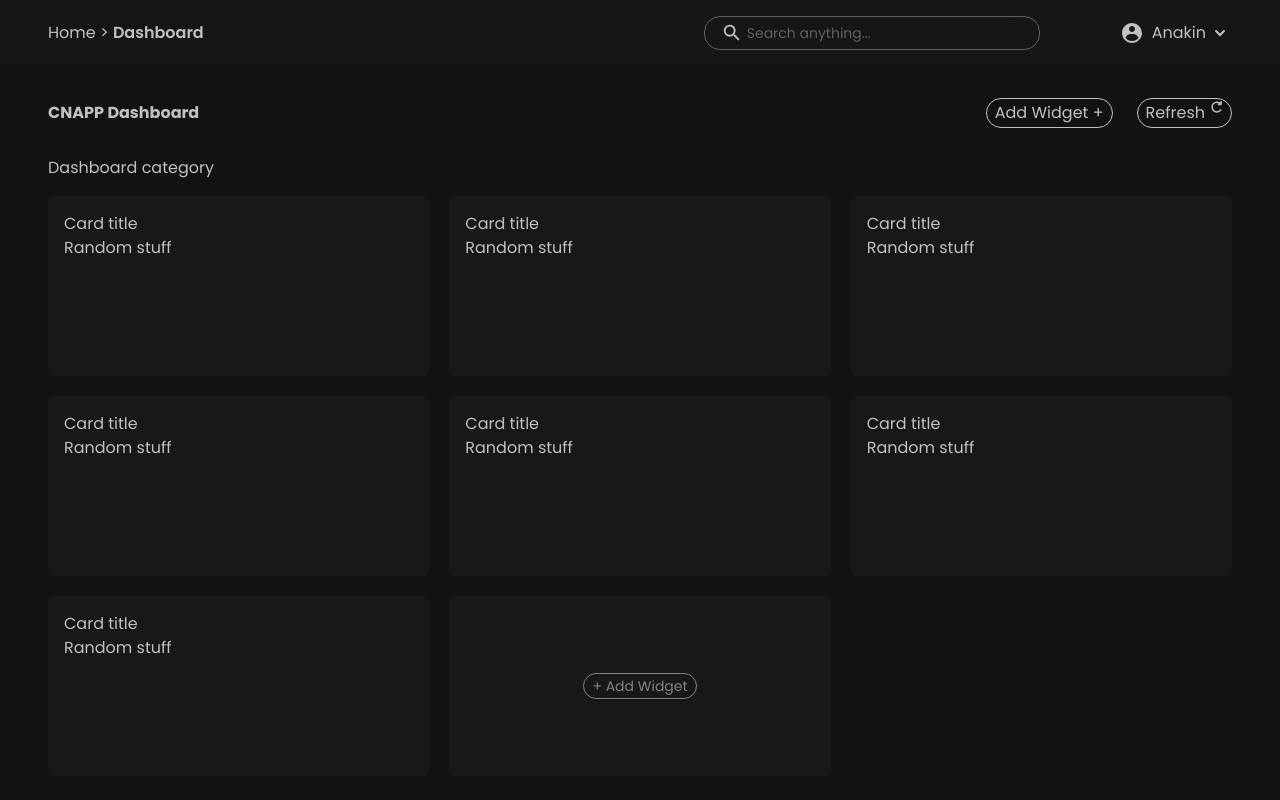
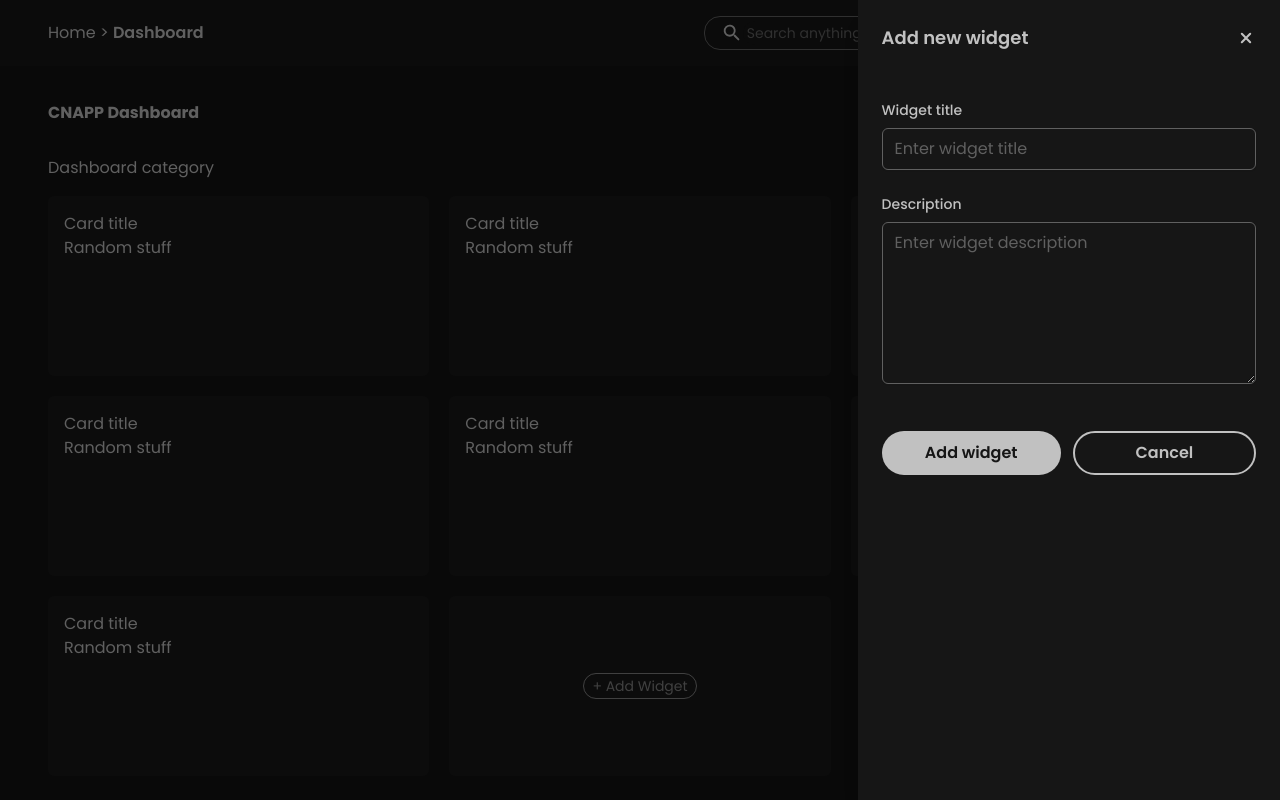
Before and after one commit to abh1SHAKE/widget-board, a React (Vite) app in the folder dashboard/: page / in a window 1280 px wide. Both pictures are taken after a click on the button "Add Widget +". Shown: the top 800 px of the page. Built offline with nearby package versions, Linux system fonts and the light colour scheme.

Commit message:
feat: add-widget, side-drawer implementation

```diff
--- a/dashboard/src/components/CategorySection.tsx
+++ b/dashboard/src/components/CategorySection.tsx
@@ -1,7 +1,12 @@
 import WidgetCard from "./WidgetCard"
 
-export default function CategorySection() {
-    const arr = [1, 2, 3, 4, 5, 6, 7]
+type CategorySectionProps = {
+    onAddWidget: () => void;
+};
+
+export default function CategorySection({ onAddWidget }: CategorySectionProps) {
+    const arr = [1, 2, 3, 4, 5, 6, 7];
+
     const gridCols = arr.length < 2
         ? "repeat(auto-fit,minmax(360px,30vw))"
         : "repeat(auto-fit,minmax(360px,1fr))"
@@ -16,7 +21,7 @@ export default function CategorySection() {
                     </div>
                 ))}
 
-                <WidgetCard isEmpty={true}/>
+                <WidgetCard isEmpty={true} onAddWidget={onAddWidget}/>
             </div>
         </div>
     )
--- a/dashboard/src/components/Dashboard.tsx
+++ b/dashboard/src/components/Dashboard.tsx
@@ -1,12 +1,28 @@
+import { useState } from "react";
 import CategorySection from "./CategorySection";
+import SideDrawer from "./SideDrawer";
+import WidgetForm from "./WidgetForm";
+import type { FormData } from "../types/forms";
 
 export default function Dashboard() {
+    const [isDrawerOpen, setIsDrawerOpen] = useState(false);
+
     function handleAddWidget() {
-        console.log("HANDLE ADD WIDGET")
+        console.log("HANDLE ADD WIDGET");
+        setIsDrawerOpen(true);
     }
 
     function handleRefresh() {
-        console.log("HANDLE REFRESH")
+        console.log("HANDLE REFRESH");
+    }
+
+    function handleCloseDrawer() {
+        setIsDrawerOpen(false);
+    }
+
+    function handleWidgetSubmit(formData: FormData) {
+        console.log("Widget data: ", formData);
+        setIsDrawerOpen(false);
     }
 
     return (
@@ -33,11 +49,22 @@ export default function Dashboard() {
                 </div>
             </div>
             <div>
-                <CategorySection />
-                <CategorySection />
-                <CategorySection />
+                <CategorySection onAddWidget={handleAddWidget}/>
+                <CategorySection onAddWidget={handleAddWidget}/>
+                <CategorySection onAddWidget={handleAddWidget}/>
             </div>
             <div className="h-[40px]"></div>
+
+            <SideDrawer
+                isOpen={isDrawerOpen}
+                onClose={handleCloseDrawer}
+                title="Add new widget"
+            >
+                <WidgetForm
+                    onSubmit={handleWidgetSubmit}
+                    onCancel={handleCloseDrawer}
+                />
+            </SideDrawer>
         </div>
     )
 }
--- /dev/null
+++ b/dashboard/src/components/SideDrawer.tsx
@@ -0,0 +1,37 @@
+type SideDrawerProps = {
+    isOpen: boolean;
+    onClose: () => void;
+    title: string;
+    children?: React.ReactNode;
+};
+
+export default function SideDrawer({ isOpen, onClose, title, children }: SideDrawerProps) {
+    if (!isOpen) return null;
+
+    return (
+        <div className="fixed inset-0 z-50">
+            <div
+                className="absolute inset-0 bg-black bg-opacity-50"
+                onClick={onClose}
+            ></div>
+
+            <div className="absolute right-0 top-0 h-full w-[33vw] bg-[#161616] shadow-xl transform transition-transform duration-300 ease-in-out">
+                <div className="flex items-center justify-between p-6">
+                    <h2 className="text-lg text-[#c1c1c1] font-semibold cursor-default">{title}</h2>
+                    <button
+                        onClick={onClose}
+                        className="text-[#c1c1c1] hover:text-[#606060]"
+                    >
+                        <svg xmlns="http://www.w3.org/2000/svg" width="20" height="20" viewBox="0 0 24 24">
+	                        <path fill="none" stroke="currentColor" strokeLinecap="round" strokeLinejoin="round" strokeWidth="2.5" d="m7 7l10 10M7 17L17 7" />
+                        </svg>
+                    </button>
+                </div>
+
+                <div className="p-6">
+                    {children}
+                </div>
+            </div>
+        </div>
+    );
+}
--- a/dashboard/src/components/WidgetCard.tsx
+++ b/dashboard/src/components/WidgetCard.tsx
@@ -1,10 +1,19 @@
-export default function WidgetCard({ isEmpty = false }) {
+type WidgetCardProps = {
+    isEmpty?: boolean;
+    onAddWidget?: () => void;
+};
+
+export default function WidgetCard({ isEmpty = false, onAddWidget }: WidgetCardProps) {
     function handleDelete() {
-        console.log("DELETE WIDGET")
+        console.log("DELETE WIDGET");
     }
 
     function handleAddWidget() {
-        console.log("ADD WIDGET")
+        console.log("ADD WIDGET");
+
+        if (onAddWidget) {
+            onAddWidget();
+        }
     }
 
     if (isEmpty) {
--- /dev/null
+++ b/dashboard/src/components/WidgetForm.tsx
@@ -0,0 +1,88 @@
+import { useState } from "react"
+import type { FormData } from "../types/forms";
+
+type WidgetFormProps = {
+    onSubmit: (data: FormData) => void;
+    onCancel: () => void;
+};
+
+export default function WidgetForm({ onSubmit, onCancel }: WidgetFormProps) {
+    const [formData, setFormData] = useState<FormData>({
+        title: "",
+        description: ""
+    });
+
+    function handleInputChange(e: React.ChangeEvent<HTMLInputElement | HTMLTextAreaElement>) {
+        const { name, value } = e.target;
+        setFormData(prev => ({
+            ...prev,
+            [name]: value
+        }));
+    }
+
+    function handleFormSubmit(e: React.FormEvent) {
+        e.preventDefault();
+        onSubmit(formData);
+
+        setFormData({ title: "", description: ""});
+    }
+
+    function handleCancel() {
+        setFormData({ title: "", description: "" });
+        onCancel();
+    }
+
+    return (
+        <form onSubmit={handleFormSubmit} className="space-y-6">
+            <div>
+                <label htmlFor="title" className="block text-sm font-medium text-[#c1c1c1] mb-2">
+                    Widget title
+                </label>
+                <input
+                    type="text"
+                    id="title"
+                    name="title"
+                    value={formData.title}
+                    onChange={handleInputChange}
+                    className="w-full bg-[#161616] placeholder-[#606060] px-3 py-2 border border-[#606060] rounded-md shadow-sm focus:outline-none focus:ring-2 focus:ring-[#c1c1c1]"
+                    placeholder="Enter widget title"
+                    required
+                >
+                </input>
+            </div>
+
+            <div>
+                <label htmlFor="description" className="block text-sm font-medium text-[#c1c1c1] mb-2">
+                    Description
+                </label>
+                <textarea
+                    id="description"
+                    name="description"
+                    rows={6}
+                    value={formData.description}
+                    onChange={handleInputChange}
+                    className="w-full bg-[#161616] placeholder-[#606060] px-3 py-2 border border-[#606060] rounded-md shadow-sm focus:outline-none focus:ring-2 focus:ring-[#c1c1c1]"
+                    placeholder="Enter widget description"
+                    required
+                >
+                </textarea>
+            </div>
+
+            <div className="flex gap-3 pt-4">
+                <button
+                    type="submit"
+                    className="flex-1 bg-[#c1c1c1] text-[#161616] font-semibold py-2 px-4 rounded-[50px] hover:bg-[#606060]"
+                >
+                    Add widget
+                </button>
+                <button
+                    type="button"
+                    onClick={handleCancel}
+                    className="flex-1 bg-[#161616] text-[#c1c1c1] font-semibold py-2 px-4 rounded-[50px] hover:text-[#606060] hover:border-[#606060] border-2 border-[#c1c1c1]"
+                >
+                    Cancel
+                </button>
+            </div>
+        </form>
+    );
+}
--- /dev/null
+++ b/dashboard/src/types/forms.ts
@@ -0,0 +1,4 @@
+export type FormData = {
+    title: string;
+    description: string;
+}
```
